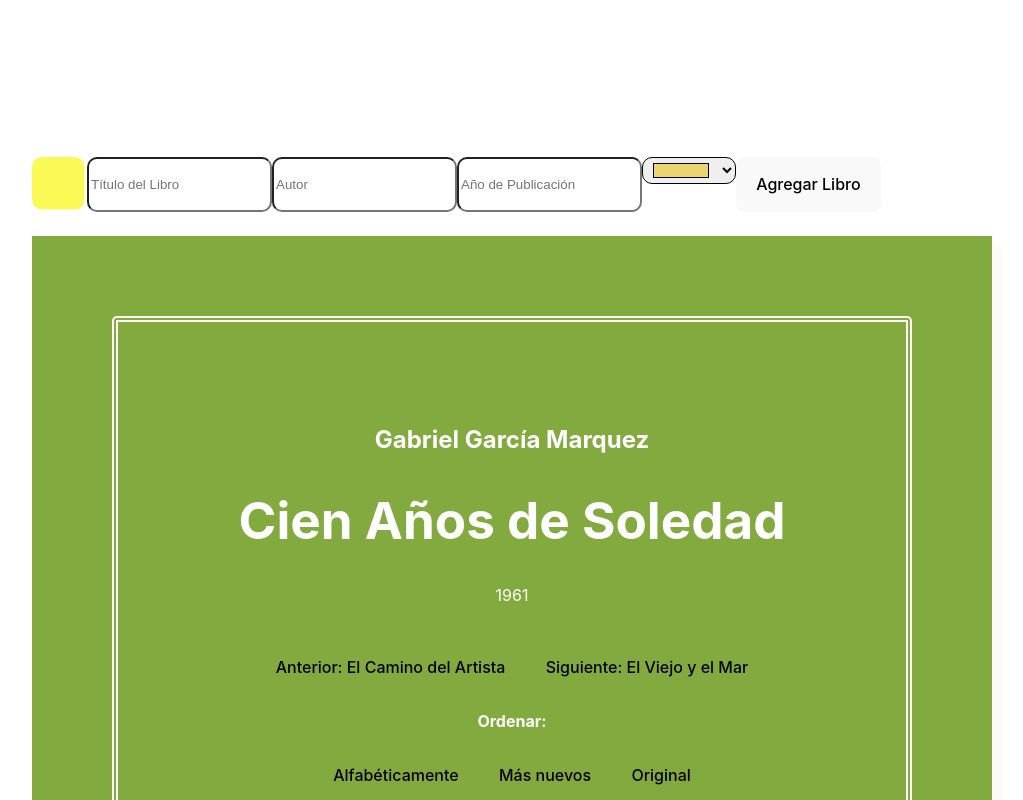
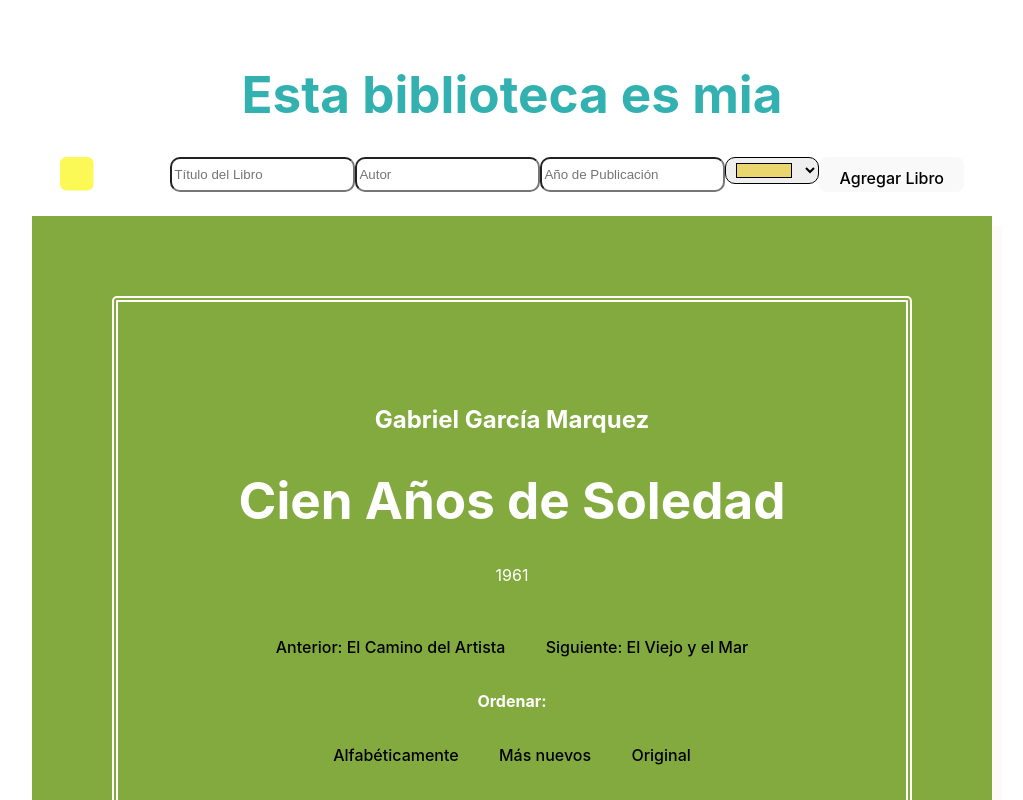
Before and after one commit to MechMarighetti/Munipa, a React (Vite) app: page / in a window 1280 px wide. Shown: the top 800 px of the page, without its empty margins (128-1151 px from the left). Built offline with nearby package versions, Linux system fonts and the light colour scheme; a web font is replaced by a local one.

Commit message:
modularizar con children

```diff
--- a/src/App.css
+++ b/src/App.css
@@ -25,6 +25,12 @@
   box-shadow: 10px 10px snow;
 
 }
+
+.miniBooks {
+  width: 30 px;
+  flex-wrap: wrap;
+}
+
 .form {
   display: flex;
 }
@@ -39,8 +45,9 @@ border-radius: 10px;
 div.input {
 border: #EB55BF;
 display: flex;
-flex-direction: row;
-height: 55px;
+justify-content: space-around;
+height: 35px;
+gap: 20px;
 }
 
 .borde {
@@ -50,6 +57,7 @@ height: 55px;
   border-radius: 5px;
   padding: 5em;
  }
+
 
 
 @keyframes logo-spin {
@@ -101,6 +109,10 @@ height: 55px;
   }
 }
 
+.automatica {
+  color:var(--c-naranja);
+  animation: colorchange infinite 3s linear ;
+}
 
 /*Watch styles */
 
--- a/src/App.jsx
+++ b/src/App.jsx
@@ -4,14 +4,17 @@ import AddBook from './components/AddBook'
 import Watch from './components/Watch'
 import './App.css'
 import Timer from './components/timer'
+import Title from './components/Title'
+
 
 function App() {
   const email= 'mercedesmarighetti@gmail.com'
   return (
     <>
-      <h1>Mi Biblioteca</h1>
+      <Title>Esta biblioteca es mia</Title>
+
       <AddBook></AddBook>
-      <br />
+         <br />
       <Cards></Cards>
   {/*   <Watch></Watch>
     <Timer></Timer> */}
--- a/src/components/AddBook.jsx
+++ b/src/components/AddBook.jsx
@@ -192,6 +192,7 @@ const AddBook = () => {
         </datalist>
         <button type="submit">Agregar Libro</button>
       </form>
+
     </div>
   );
 };
--- a/src/components/Cards.jsx
+++ b/src/components/Cards.jsx
@@ -1,6 +1,6 @@
 import React, { useState } from 'react'
 
-const books = [{
+export const books = [{
     title: 'Cien Años de Soledad',
     author: 'Gabriel García Marquez',
     year: 1961,
--- /dev/null
+++ b/src/components/Title.jsx
@@ -0,0 +1,12 @@
+import React from 'react'
+
+const Title = ({children}) => {
+  return (
+    <div>
+      <h1 className='automatica'>{children}</h1>
+
+    </div>
+  )
+}
+
+export default Title
```
